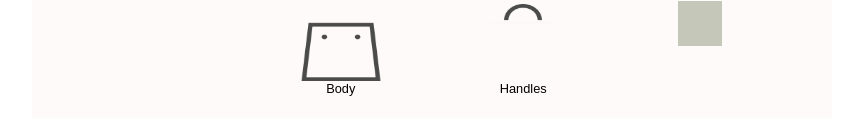
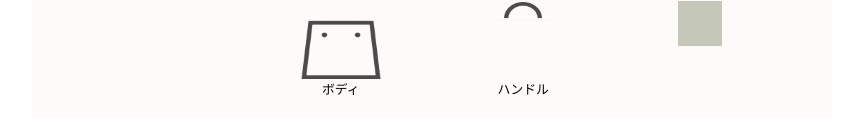
Before and after one commit to riotamoriya/anzzacolorvariation, a React (Create React App) app: page / in a window 1280 px wide. Shown: the part 562-696 px from the top of the page, without its empty margins (208-1071 px from the left). Built offline with nearby package versions, Linux system fonts and the light colour scheme.

Commit message:
commited useCallback

```diff
--- a/src/components/ColorVariation/cores/importLayers.js
+++ b/src/components/ColorVariation/cores/importLayers.js
@@ -34,8 +34,8 @@ export const shadowIcons =
 
 export const parts =
 [
-  {"id": 0, "Object":bodyIcon,"NAME":"Body","MEMO":"Body"},
-  {"id": 1, "Object":handleIcon,"NAME":"Handles","MEMO":"Handles"},
+  {"id": 0, "Object":bodyIcon,"NAME":"ボディ","MEMO":"Body"},
+  {"id": 1, "Object":handleIcon,"NAME":"ハンドル","MEMO":"Handle"},
 ];
 
 export const layers = [
--- a/src/components/ColorVariation/sections/ColorController/index.jsx
+++ b/src/components/ColorVariation/sections/ColorController/index.jsx
@@ -1,4 +1,4 @@
-import React from "react";
+import React, { useCallback }from "react";
 import { bodyColors, handleColors } from '../../cores/importLayers';
 import Button1 from "../../components/Button1";
 
@@ -7,7 +7,8 @@ import './style.scss';
 const ColorController = ({selectedAngleID, selectedPartID, setSelectedColorID
   ,setSelectedBodyDim3, setSelectedHandleDim3}) => {
 
-  const pushBottun = (colorId) => {
+  // The function of Onclick: change color of the part.
+  const pushBottun = useCallback((colorId) => {
     switch(selectedPartID) {
       case 0:
         setSelectedBodyDim3([selectedAngleID,selectedPartID,colorId]);
@@ -20,9 +21,11 @@ const ColorController = ({selectedAngleID, selectedPartID, setSelectedColorID
 
     setSelectedColorID(colorId);
     // console.log(`RunningPart:= [${selectedAngleID}.${selectedPartID}.${colorId}] = [Angle,Part,Color]`);
-  };
-  const colorBox = color => ({ backgroundColor: color })
+  },
+    [selectedPartID, setSelectedBodyDim3, setSelectedColorID, setSelectedHandleDim3, selectedAngleID]
+  );
 
+  const colorBox = useCallback(color => ({ backgroundColor: color }),[]);
 
   // The logic that select the colors set which involve in Part. (Each Parts has unique colors set.)
   let selectedPartColorsSet;
```
Also changed, not shown: src/components/ColorVariation/sections/LayersFlame/index.jsx (+5 -7 lines), src/components/ColorVariation/index.jsx (line endings or trailing spaces).
